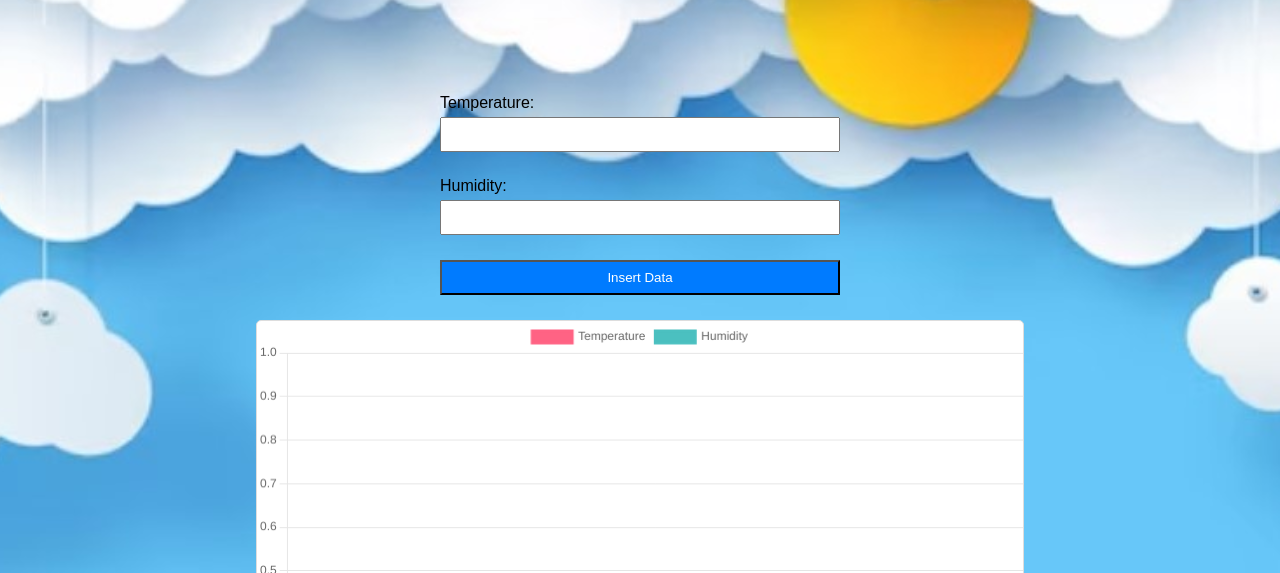
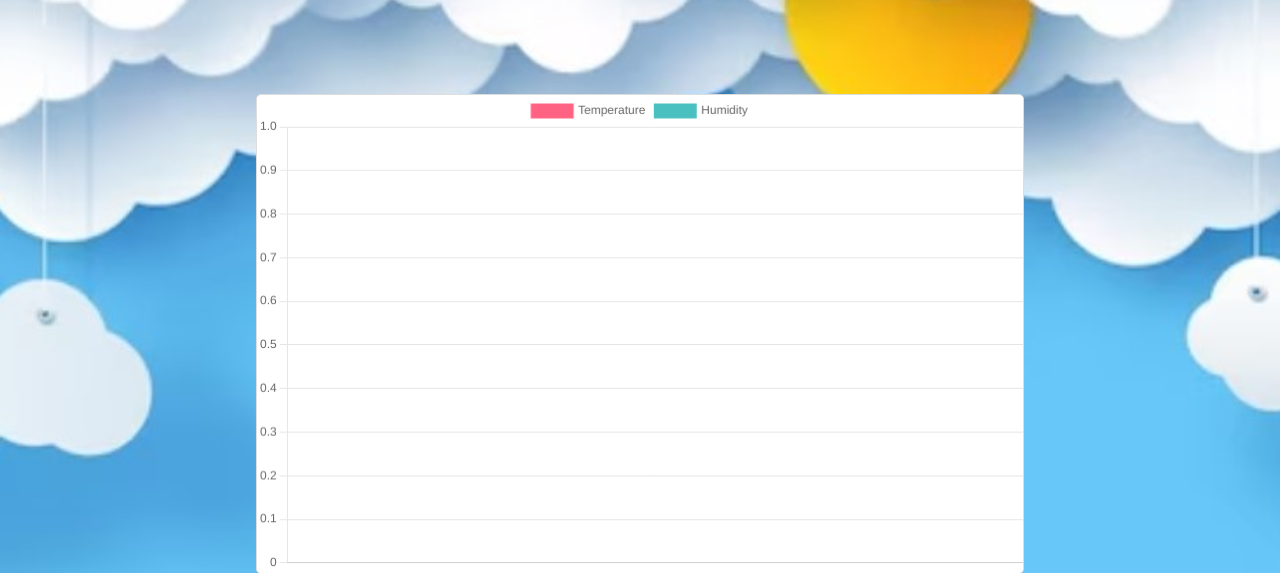
Before and after one commit to liu-cal/WeatherWizard, a Flask app: page /line_graph in a window 1280 px wide. Shown: the part 66-639 px from the top of the page. Run offline with Flask 3, Linux system fonts and the light colour scheme; the visitor is signed in with stand-in values (Sample User, id 1); data that the repository does not hold is empty; parts of the project's set-up code (start-up, migrations or seed data) failed here and were passed over.

Commit message:
Fixed upload image new temperature, removed functionality to add image

```diff
--- a/weather_wizard_backend/templates/line_graph.html
+++ b/weather_wizard_backend/templates/line_graph.html
@@ -150,21 +150,7 @@
     </div>
 
     <div class="chart-container">
-        <form method="POST" action="{{ url_for('insert_time_temp_humid') }}" class="insert-form">
-            <div class="form-group">
-                <label for="temperature">Temperature:</label>
-                <input type="text" name="temperature" required>
-            </div>
-            <div class="form-group">
-                <label for="humidity">Humidity:</label>
-                <input type="text" name="humidity" required>
-            </div>
-            <div class="form-group">
-                <input type="submit" value="Insert Data">
-            </div>
-        </form>
-
-    <canvas id="myChart"></canvas>
+        <canvas id="myChart"></canvas>
     </div>
 
     <script>
```
Also changed, not shown: weather_wizard_backend/Database/db_insert.py (+40 -28 lines), 1 other file.
